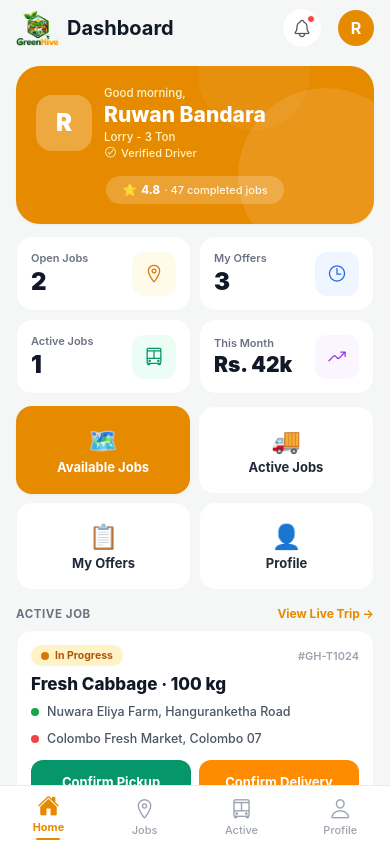
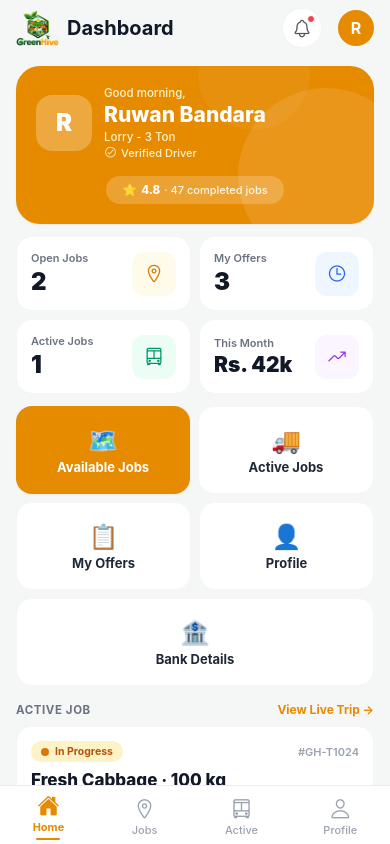
Before and after one commit to janith-sasindu/Green-Hive, a React Native app in the folder mobile/: screen /TransporterHome in a window 390 px wide. Built offline with nearby package versions, Linux system fonts and the light colour scheme.

Commit message:
bank details shortcut added to home screen in transporter module

```diff
--- a/mobile/src/screens/transporter/TransporterHomeScreen.tsx
+++ b/mobile/src/screens/transporter/TransporterHomeScreen.tsx
@@ -37,6 +37,7 @@ import { TransporterAvailableJobsScreen } from "./TransporterAvailableJobsScreen
 import { TransporterActiveJobScreen } from "./TransporterActiveJobScreen";
 import { TransporterProfileScreen } from "./TransporterProfileScreen";
 import { TransporterMyOffersScreen } from "./TransporterMyOffersScreen";
+import { TransporterBankDetailsScreen } from "./TransporterBankDetailsScreen";
 import { useTransporterTheme } from "../../context/TransporterThemeContext";
 import { CommonActions } from "@react-navigation/native";
 
@@ -60,6 +61,7 @@ export const TransporterHomeScreen = ({ navigation }: TransporterHomeScreenProps
   const [showNotifications, setShowNotifications] = useState(false);
   const [showOffersModal, setShowOffersModal] = useState(false);
   const [showProfileModal, setShowProfileModal] = useState(false);
+  const [showBankDetailsModal, setShowBankDetailsModal] = useState(false);
   const [showJobDetailsModal, setShowJobDetailsModal] = useState(false);
   const [selectedAvailableJob, setSelectedAvailableJob] = useState<AvailableTransportJob | null>(null);
 
@@ -864,6 +866,43 @@ export const TransporterHomeScreen = ({ navigation }: TransporterHomeScreenProps
                 minimumFontScale={0.8}
               >
                 Profile
+              </Text>
+            </TouchableOpacity>
+          </View>
+
+          {/* Action Row 3: Bank Details */}
+          <View className="mt-2 sm:mt-2.5">
+            <TouchableOpacity
+              activeOpacity={0.8}
+              onPress={() => {
+                if (navigation?.navigate) {
+                  navigation.navigate("TransporterBankDetails");
+                } else {
+                  setShowBankDetailsModal(true);
+                }
+              }}
+              className={`w-full items-center justify-center rounded-2xl bg-white dark:bg-slate-800 border border-gray-100/80 dark:border-slate-700 shadow-2xs px-3 ${
+                isExtraSmall
+                  ? "h-[68px]"
+                  : isSmallDevice
+                  ? "h-[74px]"
+                  : "h-[88px]"
+              }`}
+            >
+              <Text className={isSmallDevice ? "text-lg mb-0" : "text-2xl mb-0.5"}>🏦</Text>
+              <Text
+                className={`font-bold text-[#1F2937] dark:text-white ${
+                  isExtraSmall
+                    ? "text-[10.5px]"
+                    : isSmallDevice
+                    ? "text-[11.5px]"
+                    : "text-[13px]"
+                }`}
+                numberOfLines={1}
+                adjustsFontSizeToFit
+                minimumFontScale={0.8}
+              >
+                Bank Details
               </Text>
             </TouchableOpacity>
           </View>
@@ -1908,6 +1947,18 @@ export const TransporterHomeScreen = ({ navigation }: TransporterHomeScreenProps
           </SmoothScrollView>
         </SafeAreaView>
       </Modal>
+
+      {/* ================= MODAL: BANK DETAILS ================= */}
+      <Modal
+        visible={showBankDetailsModal}
+        animationType="slide"
+        onRequestClose={() => setShowBankDetailsModal(false)}
+      >
+        <TransporterBankDetailsScreen
+          onBack={() => setShowBankDetailsModal(false)}
+          navigation={navigation}
+        />
+      </Modal>
     </View>
   );
 };
```
